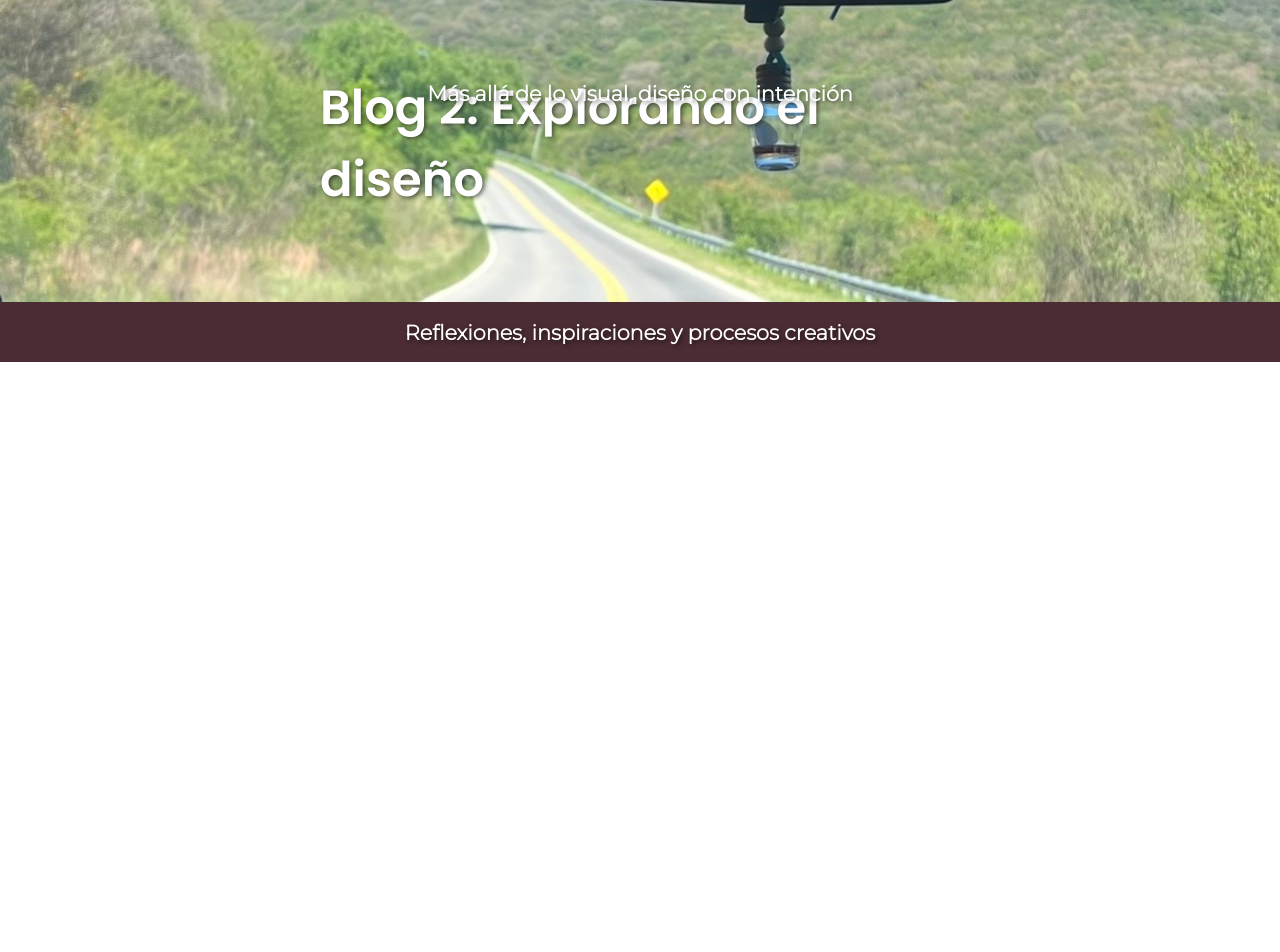
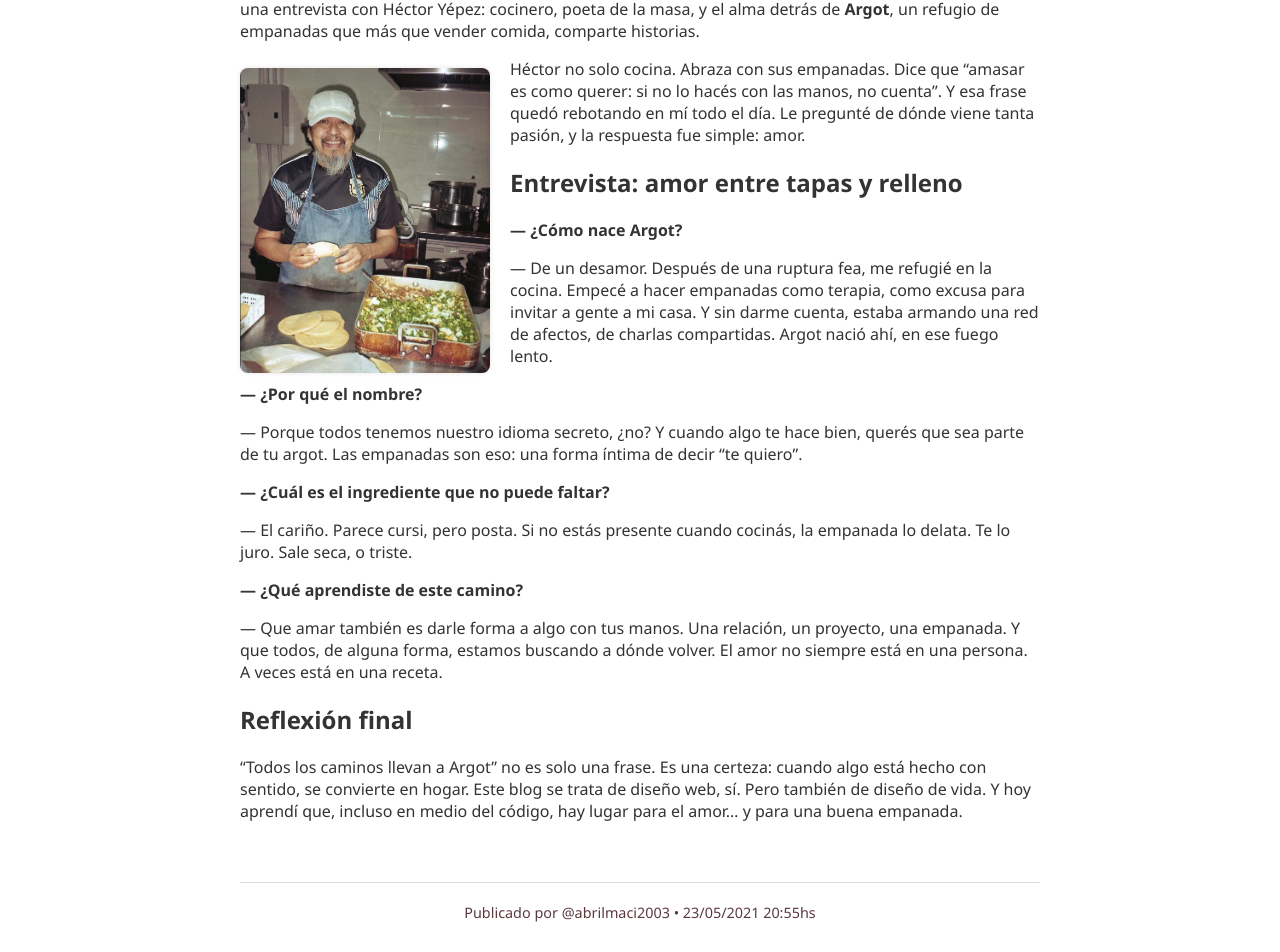
Before and after one commit to amaci003/blog-ddw-uade, a React (Create React App) app: page /blog/2 in a window 1280 px wide. Shown: the part 202-1154 px from the top of the page. Before the commit the page ends 800 px from the top, so only its background shows below. Built offline with nearby package versions, Linux system fonts and the light colour scheme.

Commit message:
se agregan varios cambios

```diff
--- a/src/blogs/CuartoBlog.jsx
+++ b/src/blogs/CuartoBlog.jsx
@@ -1,4 +1,4 @@
-import '../styles/Blogs.css';
+import '../styles/blog.css';
 import NavBar from '../componentes/NavBar';
 import Image1 from '../assets/Image1.jpg';
 import '../App.css';
--- a/src/blogs/PrimerBlog.jsx
+++ b/src/blogs/PrimerBlog.jsx
@@ -1,4 +1,4 @@
-import '../styles/Blogs.css';
+
 import NavBar from '../componentes/NavBar';
 import estilos from '../styles/estilosBlogs';
 import perro from '../assets/perro.png';
@@ -97,7 +97,7 @@ const PrimerBlog = () => {
           fontSize: '0.9rem',
           color: '#777',
         }}>
-          Gracias por leer. Nos vemos en el próximo post ✨
+          Gracias por leer. Nos vemos en el próximo post
         </footer>
       </div>
     </>
--- a/src/blogs/QuintoBlog.jsx
+++ b/src/blogs/QuintoBlog.jsx
@@ -1,4 +1,4 @@
-import '../styles/Blogs.css';
+import '../styles/blog.css';
 import NavBar from '../componentes/NavBar';
 import Image1 from '../assets/Image1.jpg';
 import '../App.css';
--- a/src/blogs/SegundoBlog.jsx
+++ b/src/blogs/SegundoBlog.jsx
@@ -1,20 +1,50 @@
-import '../styles/Blogs.css';
+import '../styles/blog.css';
 import NavBar from '../componentes/NavBar';
-import Image1 from '../assets/Image1.jpg';
 import '../App.css';
+
+import Image1 from '../assets/empanadas.jpg';
 
 const SegundoBlog = () => {
   return (
     <>
       <NavBar />
 
-      <div className="div-contenedor">
-        <img src={Image1} alt="Foto Cordoba" className="imagen" />
-        <h1 className="h1">Blog 2: Explorando el diseño</h1>
-        <h3 className="h3">Más allá de lo visual, diseño con intención</h3>
-        <div className="div-franja">
-          <h3 className="h3-2">Reflexiones, inspiraciones y procesos creativos</h3>
+      <div className="div-contenedorBis">
+        <h1 className="blog-title">Todos los caminos llevan a Argot</h1>
+
+        <p className="blog-text">
+          En este nuevo capítulo, me tomé una licencia. Literal. Cerré VSCode, Intellij, abrí la heladera y terminé en una entrevista con Héctor Yépez: cocinero, poeta de la masa, y el alma detrás de <strong>Argot</strong>, un refugio de empanadas que más que vender comida, comparte historias.
+        </p>
+
+        <div className="blog-image-container">
+          <img src={Image1} alt="Empanadas de Héctor" className="blog-image-float" />
+          <p className="blog-text">
+            Héctor no solo cocina. Abraza con sus empanadas. Dice que “amasar es como querer: si no lo hacés con las manos, no cuenta”. Y esa frase quedó rebotando en mí todo el día. Le pregunté de dónde viene tanta pasión, y la respuesta fue simple: amor.
+          </p>
         </div>
+
+        <h2 className="blog-subtitle">Entrevista: amor entre tapas y relleno</h2>
+
+        <p className="blog-text"><strong>— ¿Cómo nace Argot?</strong></p>
+        <p className="blog-text">— De un desamor. Después de una ruptura fea, me refugié en la cocina. Empecé a hacer empanadas como terapia, como excusa para invitar a gente a mi casa. Y sin darme cuenta, estaba armando una red de afectos, de charlas compartidas. Argot nació ahí, en ese fuego lento.</p>
+
+        <p className="blog-text"><strong>— ¿Por qué el nombre?</strong></p>
+        <p className="blog-text">— Porque todos tenemos nuestro idioma secreto, ¿no? Y cuando algo te hace bien, querés que sea parte de tu argot. Las empanadas son eso: una forma íntima de decir “te quiero”.</p>
+
+        <p className="blog-text"><strong>— ¿Cuál es el ingrediente que no puede faltar?</strong></p>
+        <p className="blog-text">— El cariño. Parece cursi, pero posta. Si no estás presente cuando cocinás, la empanada lo delata. Te lo juro. Sale seca, o triste.</p>
+
+        <p className="blog-text"><strong>— ¿Qué aprendiste de este camino?</strong></p>
+        <p className="blog-text">— Que amar también es darle forma a algo con tus manos. Una relación, un proyecto, una empanada. Y que todos, de alguna forma, estamos buscando a dónde volver. El amor no siempre está en una persona. A veces está en una receta.</p>
+
+        <h2 className="blog-subtitle">Reflexión final</h2>
+        <p className="blog-text">
+          “Todos los caminos llevan a Argot” no es solo una frase. Es una certeza: cuando algo está hecho con sentido, se convierte en hogar. Este blog se trata de diseño web, sí. Pero también de diseño de vida. Y hoy aprendí que, incluso en medio del código, hay lugar para el amor… y para una buena empanada.
+        </p>
+
+        <footer className="blog-footer">
+          Publicado por @abrilmaci2003 • 23/05/2021 20:55hs
+        </footer>
       </div>
     </>
   );
--- a/src/blogs/SextoBlog.jsx
+++ b/src/blogs/SextoBlog.jsx
@@ -1,4 +1,4 @@
-import '../styles/Blogs.css';
+import '../styles/blog.css';
 import NavBar from '../componentes/NavBar';
 import Image1 from '../assets/Image1.jpg';
 import '../App.css';
--- a/src/blogs/TercerBlog.jsx
+++ b/src/blogs/TercerBlog.jsx
@@ -1,4 +1,4 @@
-import '../styles/Blogs.css';
+import '../styles/blog.css';
 import NavBar from '../componentes/NavBar';
 import Image1 from '../assets/Image1.jpg';
 import '../App.css';
--- a/src/componentes/Footer.jsx
+++ b/src/componentes/Footer.jsx
@@ -4,7 +4,7 @@ import '../styles/Footer.css';
 const Footer = () => {
   return (
     <footer className="footer">
-      <p>Todos los derechos reservados &copy; 2025</p>
+      <p className="text">Todos los derechos reservados &copy; 2025</p>
     </footer>
   );
 };
--- a/src/styles/Footer.css
+++ b/src/styles/Footer.css
@@ -2,8 +2,10 @@
     background-color: #5b393f;
     color: white;
     text-align: center;
-    padding: 1rem;
+
     position: fixed;
     width: 100%;
     bottom: 0;
+    height: 45px;
+    justify-content: center;
 }
--- /dev/null
+++ b/src/styles/blog.css
@@ -0,0 +1,49 @@
+.div-contenedorBis {
+  max-width: 800px;
+  margin: auto;
+  padding: 30px;
+  font-family: 'Segoe UI', Tahoma, Geneva, Verdana, sans-serif;
+  background-color: #fff;
+  color: #333;
+}
+
+.blog-title {
+  color: #5b393f;
+  text-align: center;
+  font-size: 2rem;
+  margin-bottom: 20px;
+}
+/*
+.blog-subtitle {
+  color: #5b393f;
+  margin-top: 40px;
+  font-size: 1.4rem;
+  font-weight: 600;
+}
+
+.blog-text {
+  font-size: 1.1rem;
+  line-height: 1.7;
+  margin-bottom: 15px;
+  text-align: justify;
+} */
+
+
+.blog-image-float {
+  float: left;
+  width: 250px;
+  height: auto;
+  margin: 10px 20px 10px 0;
+  border-radius: 8px;
+  box-shadow: 0 0 5px rgba(0,0,0,0.1);
+}
+
+.blog-footer {
+  margin-top: 60px;
+  padding-top: 20px;
+  border-top: 1px solid #ddd;
+  text-align: center;
+  font-size: 0.9rem;
+  color: #5b393f;
+  clear: both;
+}
```
Also changed, not shown: src/assets/empanadas.jpg (added), src/styles/Blogs.css (deleted).
